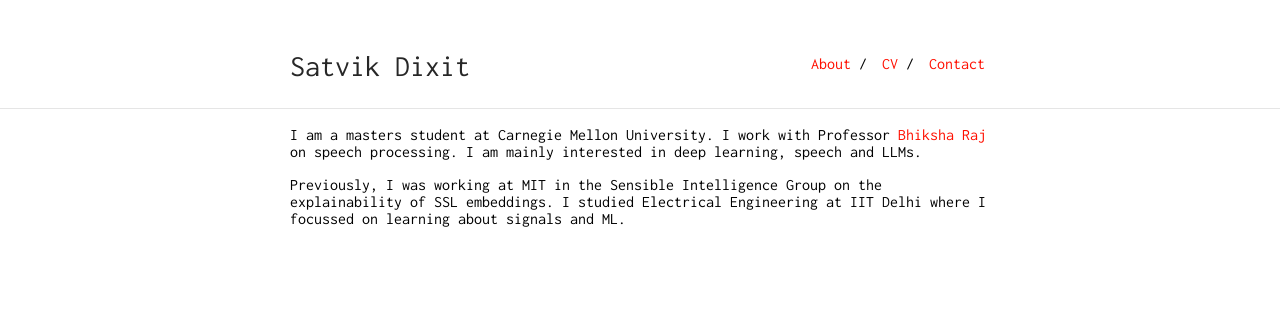
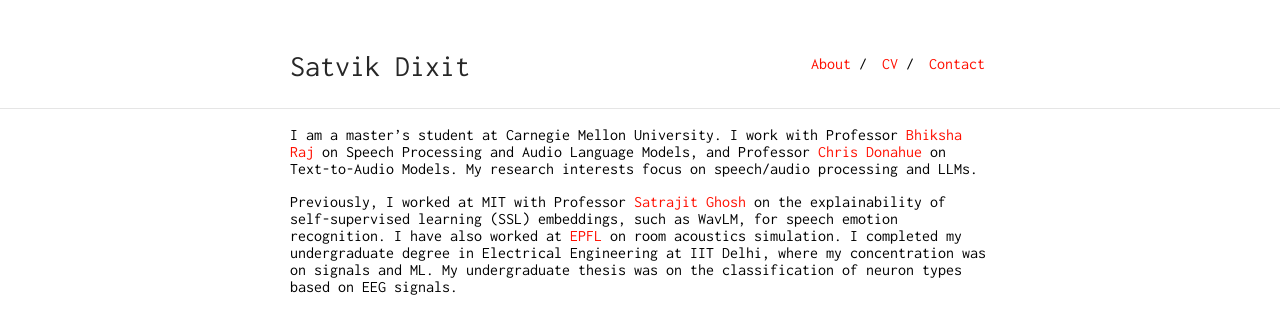
Before and after one commit to satvik-dixit/satvik-dixit.github.io, a Jekyll site: the page built from index.md, in a window 1280 px wide. Shown: the top 334 px of the page. Built offline with Jekyll 4.4.1, drawn with Linux system fonts in a browser that asks for light colours.

Commit message:
Update index.md

```diff
--- a/index.md
+++ b/index.md
@@ -2,6 +2,6 @@
 layout: default
 ---
 
-I am a masters student at Carnegie Mellon University. I work with Professor [Bhiksha Raj](https://cmu-mlsp.github.io/team/bhiksha_raj) on speech processing. I am mainly interested in deep learning, speech and LLMs.
+I am a master's student at Carnegie Mellon University. I work with Professor [Bhiksha Raj](https://cmu-mlsp.github.io/team/bhiksha_raj) on Speech Processing and Audio Language Models, and Professor [Chris Donahue](https://chrisdonahue.com/) on Text-to-Audio Models. My research interests focus on speech/audio processing and LLMs.
 
-Previously, I was working at MIT in the Sensible Intelligence Group on the explainability of SSL embeddings. I studied Electrical Engineering at IIT Delhi where I focussed on learning about signals and ML.
+Previously, I worked at MIT with Professor [Satrajit Ghosh](https://sensein.group/) on the explainability of self-supervised learning (SSL) embeddings, such as WavLM, for speech emotion recognition. I have also worked at [EPFL](https://www.epfl.ch/labs/lcav/people/martin-vetterli/) on room acoustics simulation. I completed my undergraduate degree in Electrical Engineering at IIT Delhi, where my concentration was on signals and ML. My undergraduate thesis was on the classification of neuron types based on EEG signals.
```
